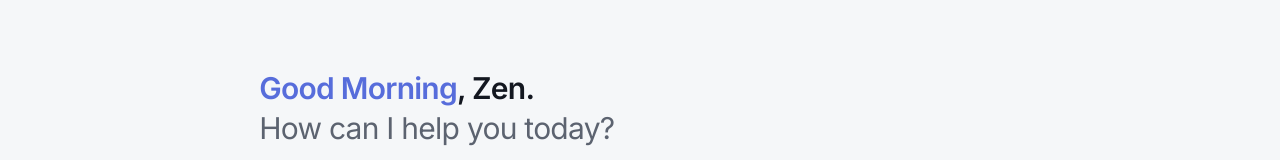
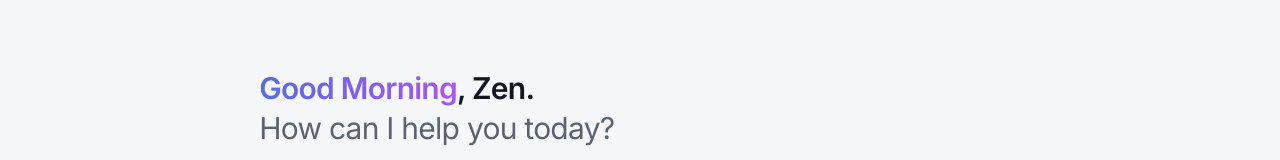
Before and after one commit to mwufi/debug-frontend, a Next.js app: page /alexa in a window 1280 px wide. Shown: the part 225-385 px from the top of the page. Built offline with nearby package versions, Linux system fonts and the light colour scheme.

Commit message:
mini change

```diff
--- a/app/alexa/page.tsx
+++ b/app/alexa/page.tsx
@@ -10,8 +10,8 @@
                 <Header />
                 <div className="flex flex-col gap-9 h-full w-full items-center py-16 justify-center lg:w-4/5 mx-auto p-4">
                     <div className="flex flex-col items-start gap-1 w-full px-4 lg:w-4/5 max-w-[50rem]">
-                        <h1 className="text-foreground font-semibold text-3xl tracking-tight">
-                            <span className="text-primary">Good Morning</span>, Zen.
+                        <h1 className="font-semibold text-3xl tracking-tight">
+                            <span className="bg-gradient-to-r from-primary to-purple-500 bg-clip-text text-transparent">Good Morning</span>, Zen.
                         </h1>
                         <h1 className="text-muted-foreground text-3xl tracking-tight">
                             How can I help you today?
```
